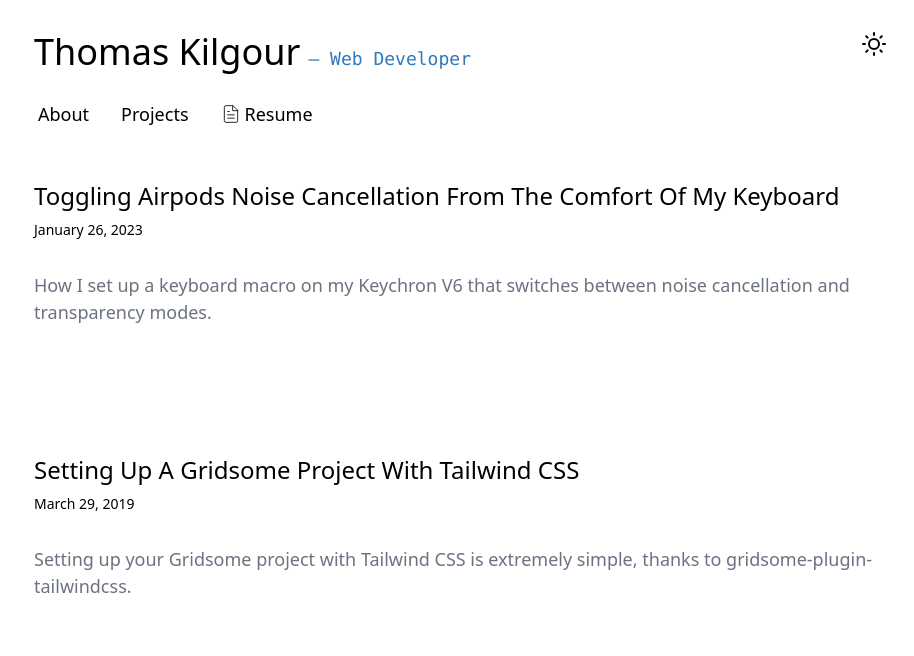
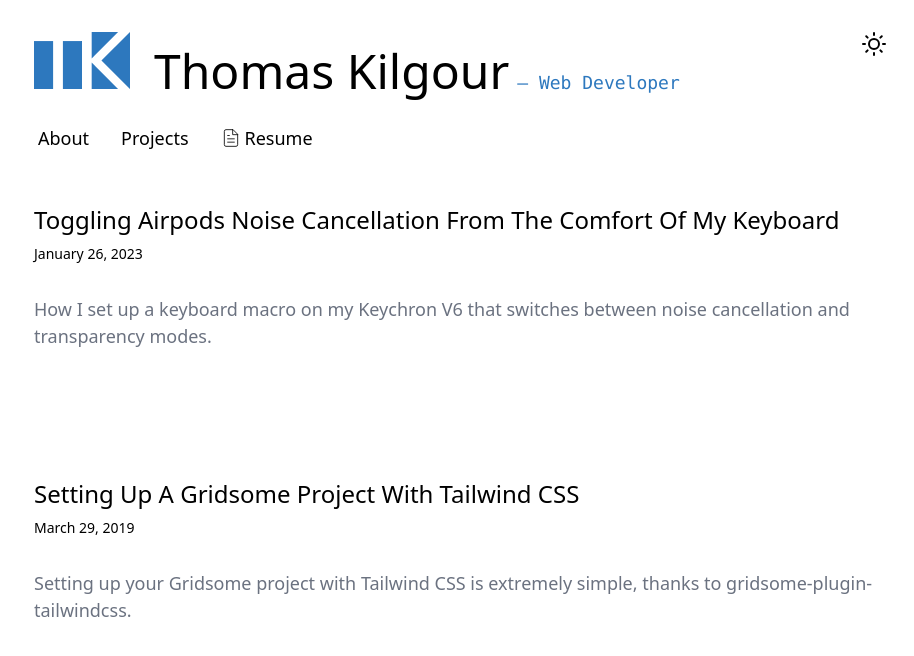
Before and after one commit to tkilgour/next-personal-site, a Next.js app: page / in a window 1280 px wide. Shown: the top 656 px of the page, without its empty margins (174-1088 px from the left). Built offline with nearby package versions, Linux system fonts and the light colour scheme.

Commit message:
update header with logo

```diff
--- a/components/Header.js
+++ b/components/Header.js
@@ -4,29 +4,65 @@ import { useRouter } from "next/router";
 import dynamic from "next/dynamic";
 
 const ThemeToggle = dynamic(() => import("./ThemeToggle"), {
-  ssr: false
-})
+  ssr: false,
+});
 
 export default function Header() {
-  const router = useRouter();
   return (
     <>
       <header className="py-4 sm:py-8 mb-4 relative">
-        <h1 className="mb-6">
-          <div className="text-4xl block sm:inline">
-            {router.pathname === "/" ? (
-              <span>Thomas Kilgour</span>
-            ) : (
-              <Link href="/">Thomas Kilgour</Link>
-            )}
+        <HeaderLink>
+          <div className="flex items-center sm:items-baseline mb-6">
+            <svg
+              xmlns="http://www.w3.org/2000/svg"
+              viewBox="0 0 784 466"
+              className="w-16 sm:w-24 mr-6 text-color-secondary"
+            >
+              <path
+                fill="currentColor"
+                fillRule="evenodd"
+                d="M236 466h156V74H236Z"
+              />
+              <path fill="currentColor" fillRule="evenodd" d="M0 466h156V74H0Z" />
+              <path
+                fill="currentColor"
+                fillRule="evenodd"
+                d="M471 466h216L471 250Z"
+              />
+              <path
+                fill="currentColor"
+                fillRule="evenodd"
+                d="m551 233 233 233V0Z"
+              />
+              <path
+                fill="currentColor"
+                fillRule="evenodd"
+                d="M471 0v216L687 0Z"
+              />
+            </svg>
+            <div className="flex flex-col sm:flex-row items-baseline">
+              <h1 className="text-3xl sm:text-5xl block sm:inline">
+                Thomas Kilgour
+              </h1>
+              <div></div>
+              <span className="text-lg font-mono sm:pl-2 text-color-secondary">
+                <span className="hidden sm:inline">–</span> Web Developer
+              </span>
+            </div>
           </div>
-          <span className="text-lg font-mono pl-2 text-color-secondary">
-            <span className="hidden sm:inline">–</span> Web Developer
-          </span>
-        </h1>
+        </HeaderLink>
         <NavBar />
         <ThemeToggle />
       </header>
     </>
   );
 }
+
+function HeaderLink({ children }) {
+  const router = useRouter();
+  return router.pathname === "/" ? (
+    children
+  ) : (
+    <Link href="/">{children}</Link>
+  );
+}
```
